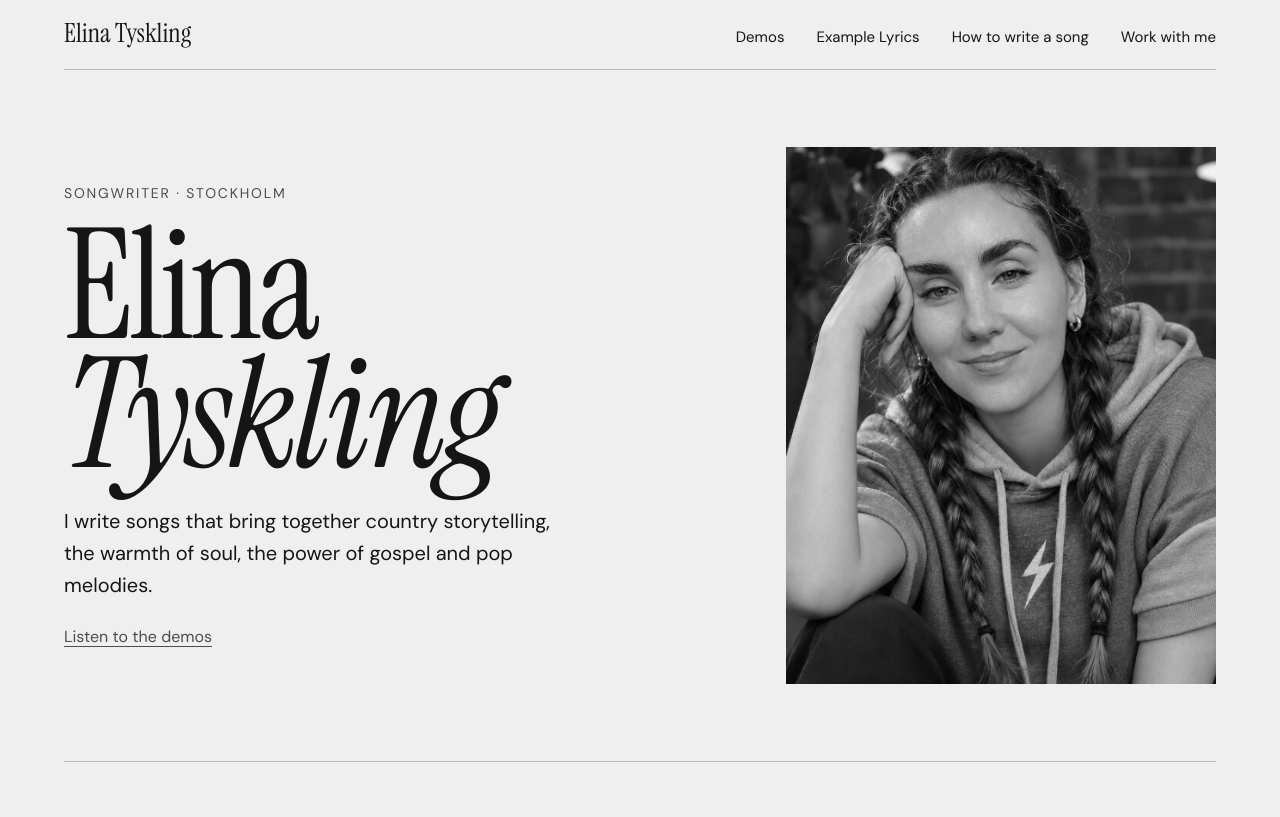
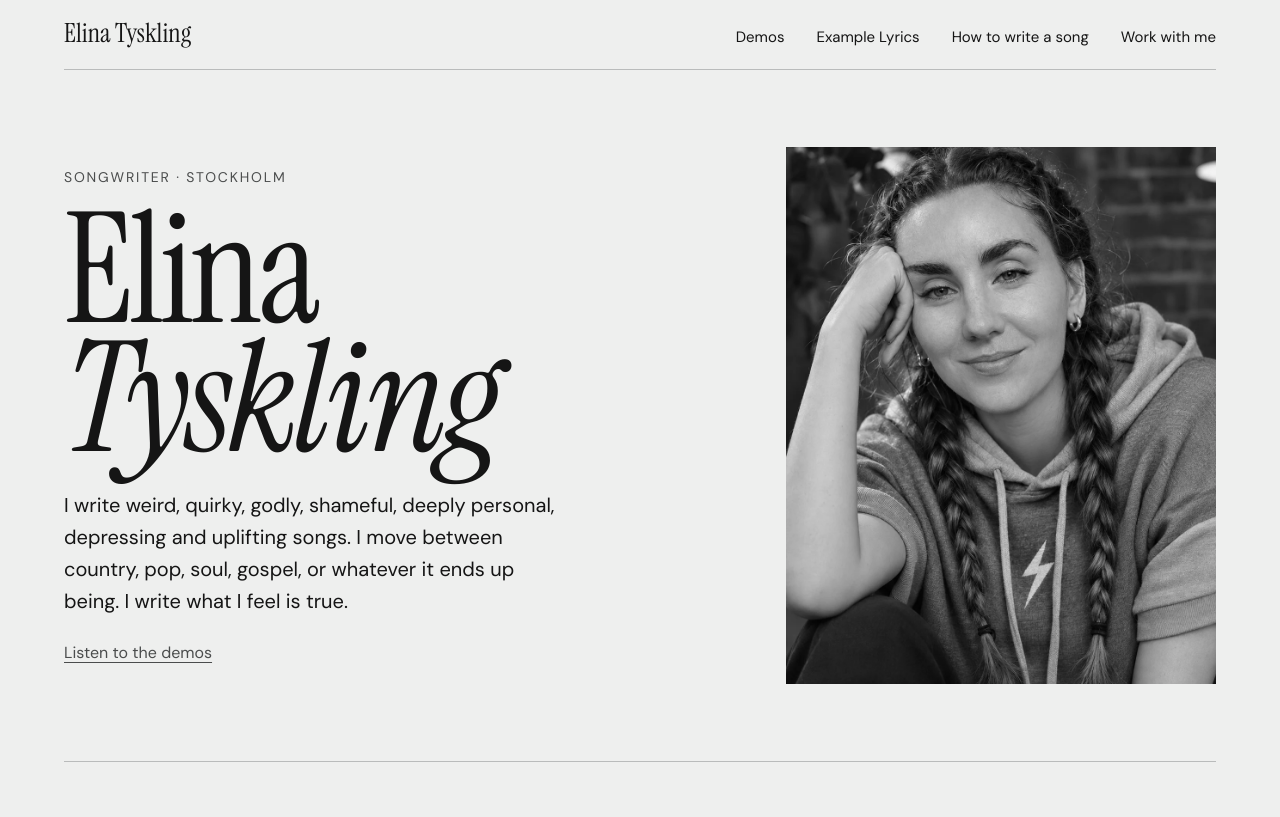
Before and after one commit to Elinahtysken/songwriter, a plain HTML site: page index.html in a window 1280 px wide. Shown: the top 817 px of the page. Drawn offline with Linux system fonts and the light colour scheme.

Commit message:
Update homepage introduction

```diff
--- a/index.html
+++ b/index.html
@@ -26,7 +26,7 @@
       <div>
         <p class="eyebrow">Songwriter · Stockholm</p>
         <h1 id="name">Elina<br><em>Tyskling</em></h1>
-        <p class="hero-copy">I write songs that bring together country storytelling, the warmth of soul, the power of gospel and pop melodies.</p>
+        <p class="hero-copy">I write weird, quirky, godly, shameful, deeply personal, depressing and uplifting songs. I move between country, pop, soul, gospel, or whatever it ends up being. I write what I feel is true.</p>
         <a class="hero-link" href="#demos">Listen to the demos</a>
       </div>
       <img class="portrait" src="elina-portrait.webp" alt="Black-and-white portrait of Elina Tyskling" width="1000" height="1250">
```
